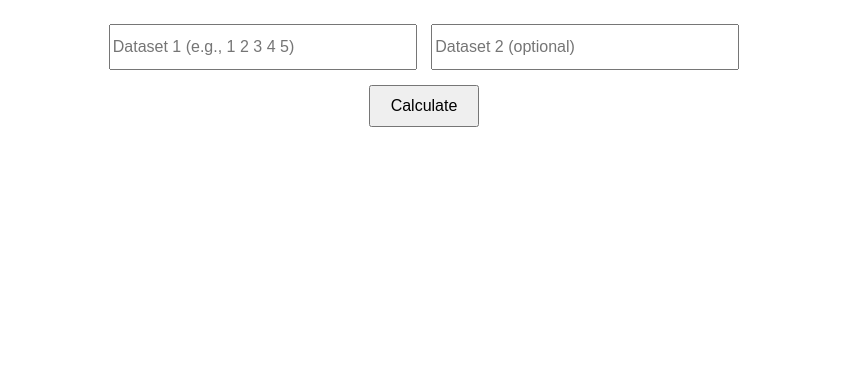
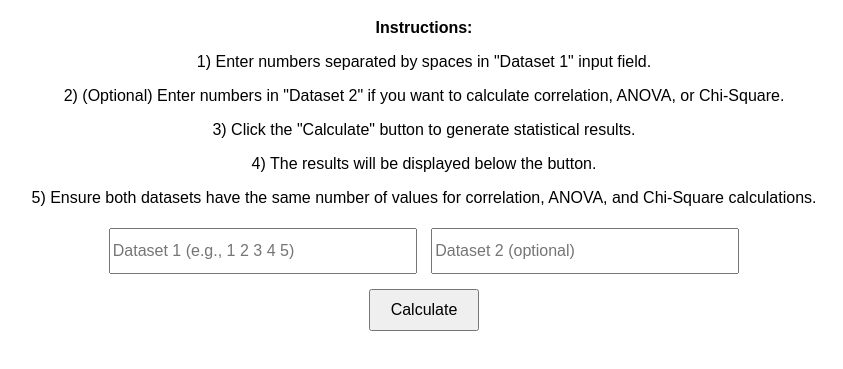
Before and after one commit to joycify/stat-calculator, a plain HTML site: page index.html in a window 1280 px wide. Shown: the part 61-430 px from the top of the page, without its empty margins (216-1059 px from the left). Drawn offline with Linux system fonts and the light colour scheme.

Commit message:
added instrctions

```diff
--- a/index.html
+++ b/index.html
@@ -29,6 +29,13 @@
 </head>
 <body>
     <h1>Descriptive Statistics Calculator</h1>
+    <p><strong>Instructions:</strong></p>
+    <p>1) Enter numbers separated by spaces in "Dataset 1" input field.</p>
+    <p>2) (Optional) Enter numbers in "Dataset 2" if you want to calculate correlation, ANOVA, or Chi-Square.</p>
+    <p>3) Click the "Calculate" button to generate statistical results.</p>
+    <p>4) The results will be displayed below the button.</p>
+    <p>5) Ensure both datasets have the same number of values for correlation, ANOVA, and Chi-Square calculations.</p>
+
     <input type="text" id="inputData1" placeholder="Dataset 1 (e.g., 1 2 3 4 5)">
     <input type="text" id="inputData2" placeholder="Dataset 2 (optional)">
     <br>
```
